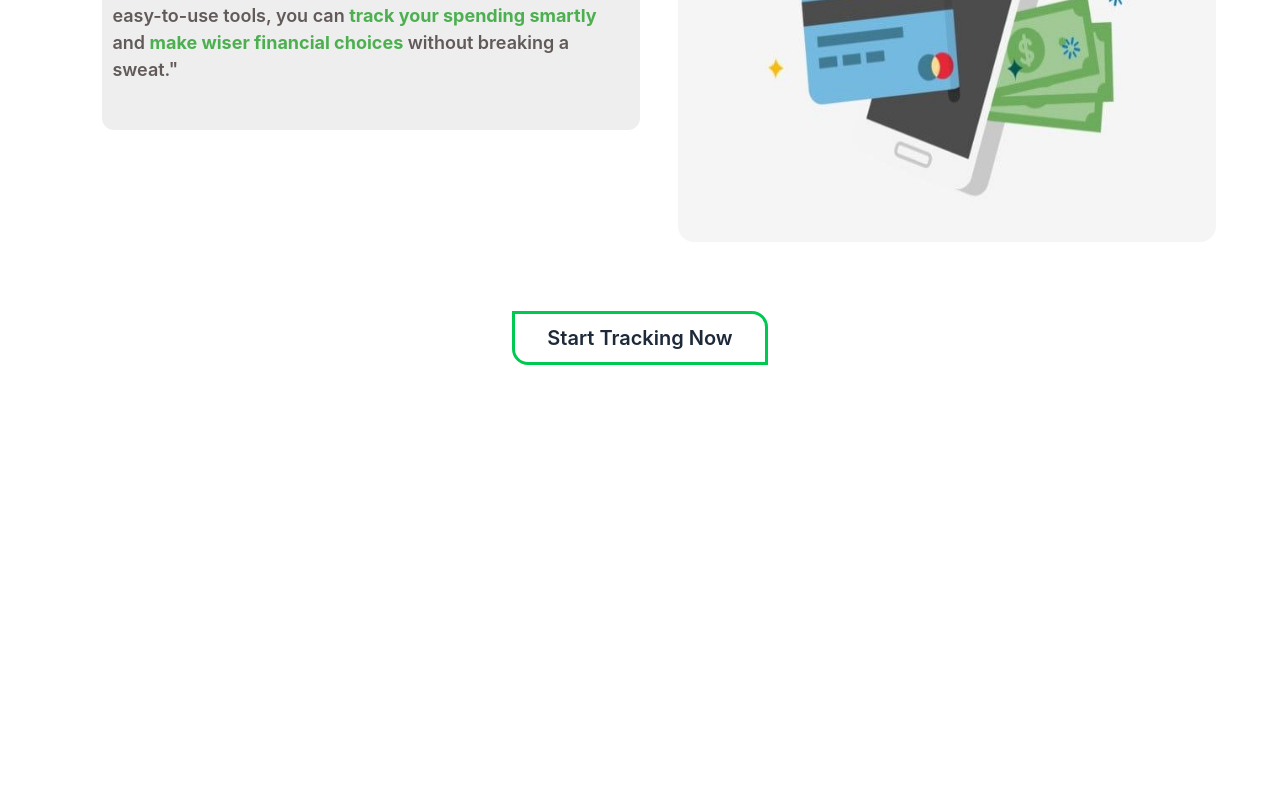
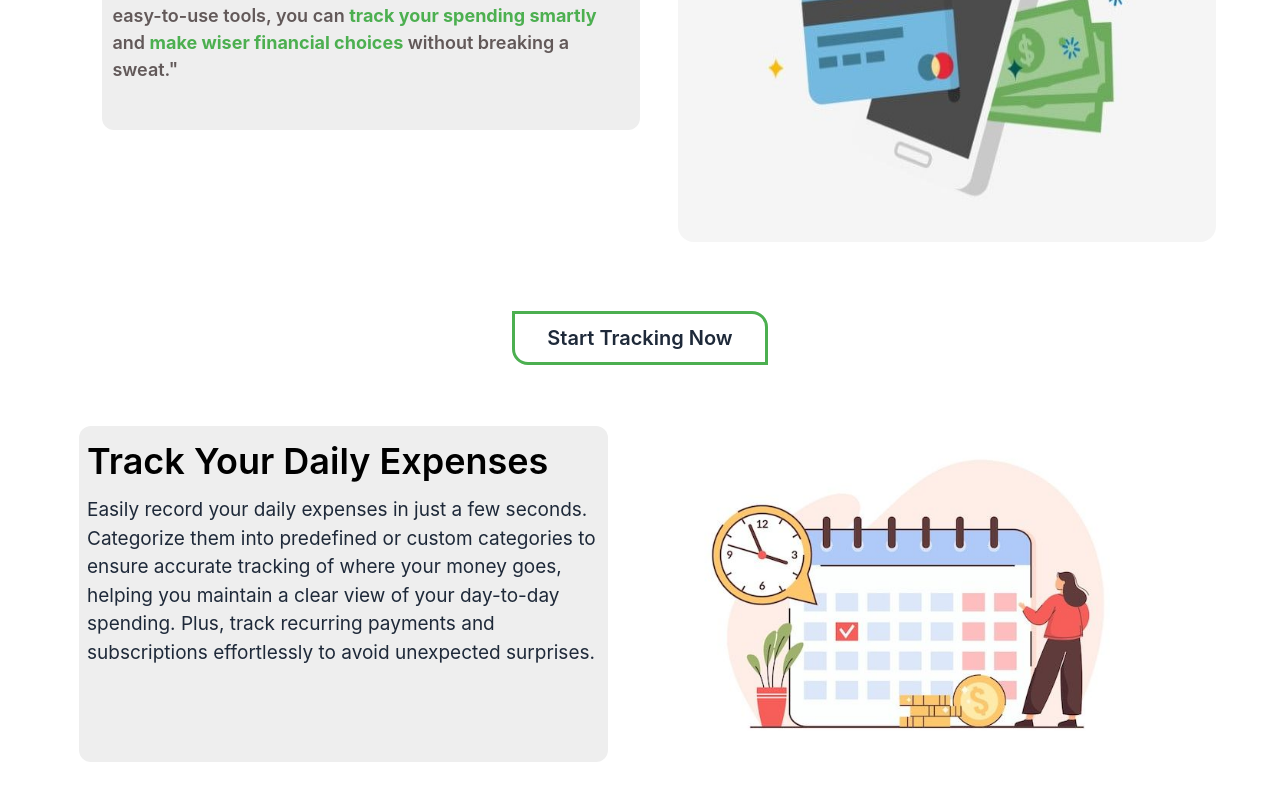
Before and after one commit to Sainath-Nanaware/spendwise-frontend, a React (Vite) app: page / in a window 1280 px wide. Shown: the part 454-1254 px from the top of the page. Before the commit the page ends 848 px from the top, so only its background shows below. Built offline with nearby package versions, Linux system fonts and the light colour scheme.

Commit message:
add containt of 1st feature

```diff
--- /dev/null
+++ b/src/components/layouts/FeaturesCards.jsx
@@ -0,0 +1,26 @@
+import React from 'react'
+import dailyTrack from '../../../public/images/dailyTrack.jpg'
+
+function FeaturesCards() {
+  return (
+    <div className=' h-[80vh] md:h-[90vh] md:pl-[5vw] md:pr-[5vw]'>
+        {/* 1st feature */}
+        <div className='  h-[70vh] p-[8px] flex flex-col justify-start items-center md:pl-[15px] md:flex-row md:h-[50vh]'>
+            {/* description  */}
+            <div className=' h-[32vh] p-[8px] flex flex-col justify-start items-start gap-2 bg-[#EEEEEE] rounded-xl md:w-[44vw] md:h-[42vh]'>
+                <p className=' text-[26px] font-semibold  md:text-[36px]'>Track Your Daily Expenses</p>
+                <p className=' text-[19px] text-gray-800'>Easily record your daily expenses in just a few seconds. Categorize them into predefined or custom categories to ensure accurate tracking of where your money goes, helping you maintain a clear view of your day-to-day spending. Plus, track recurring payments and subscriptions effortlessly to avoid unexpected surprises.</p>
+
+            </div>
+            {/* image */}
+            <div className='  h-[30vh] flex justify-center items-center p-[5px] md:w-[50vw] md:h-[42vh]'>
+                <img src={dailyTrack} alt="daily Track "  className=' rounded-2xl md:h-[40vh]'/>
+
+            </div>
+        </div>
+
+    </div>
+  )
+}
+
+export default FeaturesCards
--- a/src/components/layouts/GetStart.jsx
+++ b/src/components/layouts/GetStart.jsx
@@ -2,8 +2,8 @@ import React from 'react'
 
 function GetStart() {
   return (
-    <div className=' h-[8vh] flex justify-center items-center md:h-[14vh] '>
-        <button className='border-3 border-green-500 p-[12px]  rounded-bl-2xl rounded-tr-2xl text-xl font-semibold text-gray-800 hover:bg-green-500 hover:text-white  md:w-[20vw] md:p-[10px]'>Start Tracking Now</button>
+    <div className='   h-[8vh] flex justify-center items-center md:h-[14vh] '>
+        <button className='border-3 border-[#4CAF50] p-[12px]  rounded-bl-2xl rounded-tr-2xl text-xl font-semibold text-gray-800 hover:bg-[#4CAF50] hover:text-white  md:w-[20vw] md:p-[10px]'>Start Tracking Now</button>
 
     </div>
   )
--- a/src/pages/Home.jsx
+++ b/src/pages/Home.jsx
@@ -2,6 +2,7 @@ import React from 'react'
 import Header from '../components/layouts/Header'
 import Main from '../components/layouts/Main'
 import GetStart from '../components/layouts/GetStart'
+import FeaturesCards from '../components/layouts/FeaturesCards'
 
 function Home() {
   return (
@@ -9,6 +10,7 @@ function Home() {
         <Header/>
         <Main/>
         <GetStart/>
+        <FeaturesCards/>
     </>
   )
 }
```
Also changed, not shown: public/images/dailyTrack.jpg (added).
